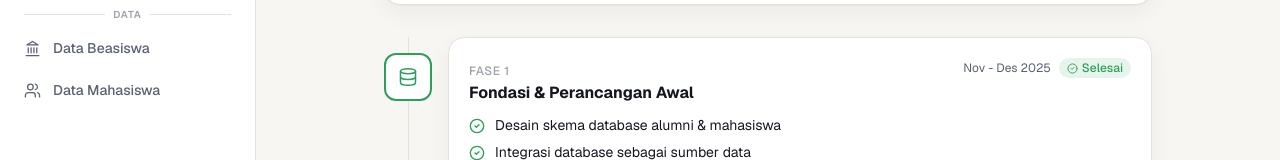
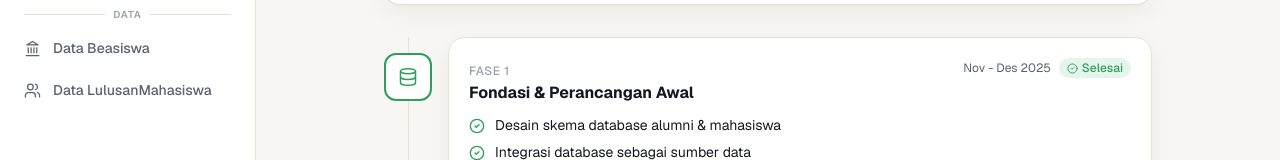
Before and after one commit to 0xthareq/tiara, a React (Vite) app in the folder frontend/: page /dashboard/roadmap in a window 1280 px wide. Shown: the part 296-456 px from the top of the page. Built offline with nearby package versions, Linux system fonts and the light colour scheme; no server answers.

Commit message:
update pages

```diff
--- a/frontend/src/components/Sidebar.jsx
+++ b/frontend/src/components/Sidebar.jsx
@@ -20,7 +20,7 @@ const NAV_MONITORING = [
 
 const NAV_DATA = [
   { to: "/dashboard/beasiswa",  label: "Data Beasiswa",          icon: Landmark        },
-  { to: "/dashboard/mahasiswa", label: "Data Mahasiswa",         icon: Users           },
+  { to: "/dashboard/mahasiswa", label: "Data LulusanMahasiswa",         icon: Users           },
 ];
 
 function NavItem({ item, onClose }) {
```
